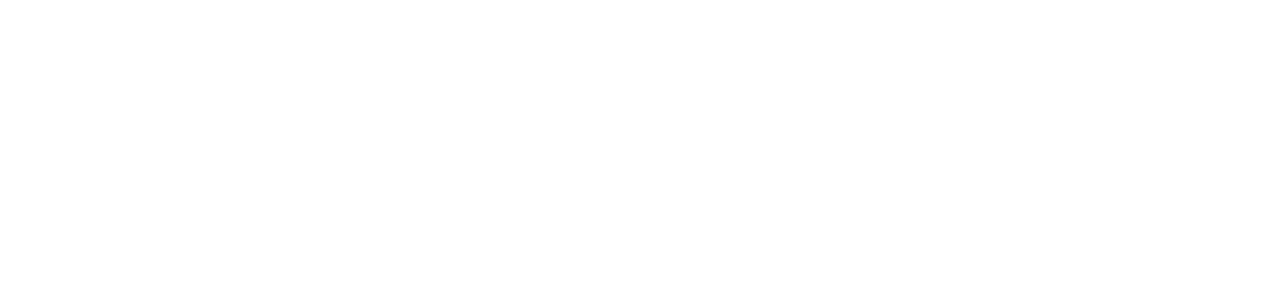
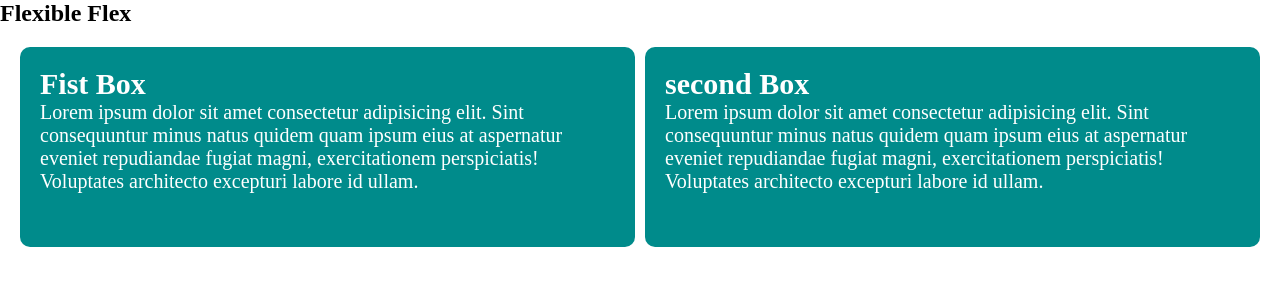
Before and after one commit to forhadch30/module-9, a plain HTML site: page index.html in a window 1280 px wide. Drawn offline with Linux system fonts and the light colour scheme.

Commit message:
box continer

```diff
--- a/index.html
+++ b/index.html
@@ -6,10 +6,40 @@
     <meta name="viewport" content="width=device-width, initial-scale=1.0">
     <title>Responsive</title>
     <link rel="stylesheet" href="style.css">
+    <style>
+        .container{
+            display: flex;
+            gap: 10px;
+            padding: 20px;
+        }
+        .box{
+            background-color: darkcyan;
+            padding: 20px;
+            border-radius: 10px;
+            height: 200px;
+            font-size: 20px;
+            color: white;
+        }
+        @media screen and (max-width: 576px) {
+            .container{
+                flex-direction: column-reverse;
+            }
+        }
+    </style>
 </head>
 
 <body>
-
+    <h2>Flexible Flex</h2>
+    <div class="container">
+        <div class="box">
+            <h2>Fist Box</h2>
+            <p>Lorem ipsum dolor sit amet consectetur adipisicing elit. Sint consequuntur minus natus quidem quam ipsum eius at aspernatur eveniet repudiandae fugiat magni, exercitationem perspiciatis! Voluptates architecto excepturi labore id ullam.</p>
+        </div>
+        <div class="box">
+            <h2>second Box</h2>
+            <p>Lorem ipsum dolor sit amet consectetur adipisicing elit. Sint consequuntur minus natus quidem quam ipsum eius at aspernatur eveniet repudiandae fugiat magni, exercitationem perspiciatis! Voluptates architecto excepturi labore id ullam.</p>
+        </div>
+    </div>
 </body>
 
 </html>
```
